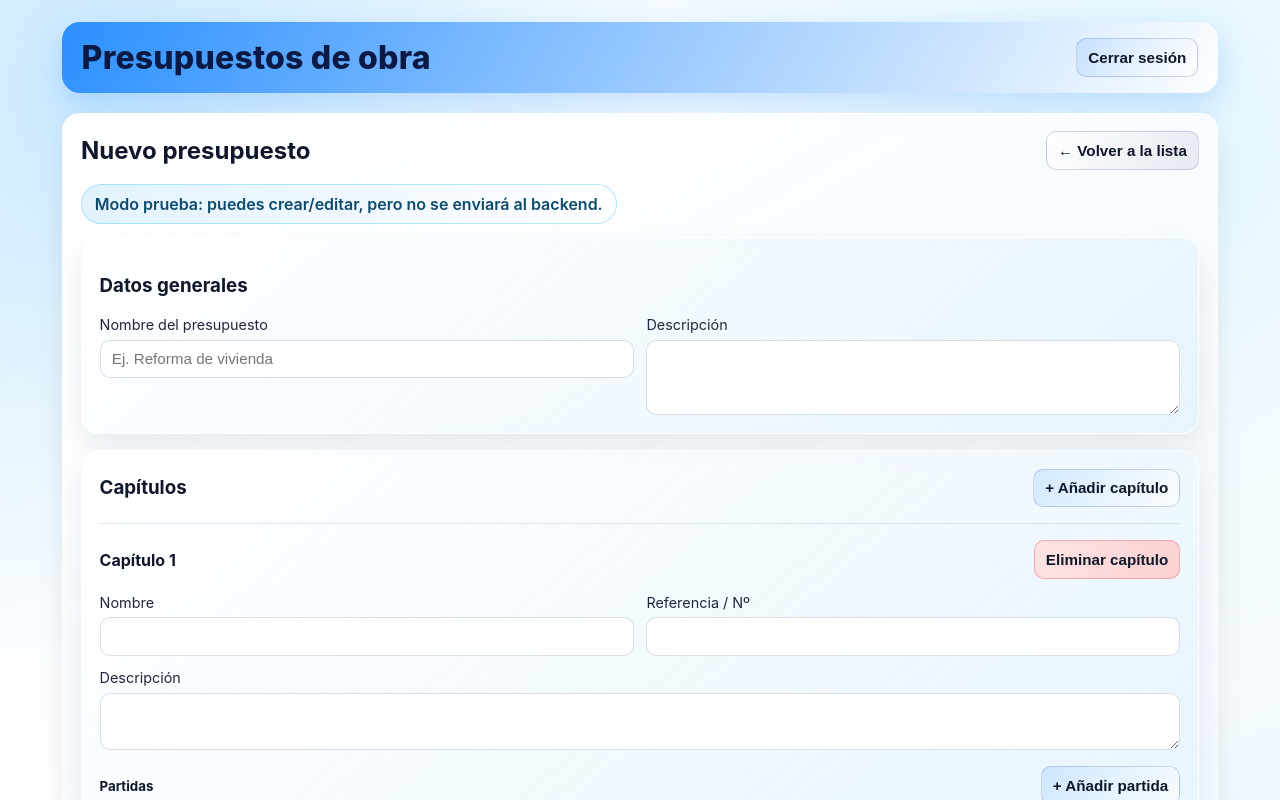
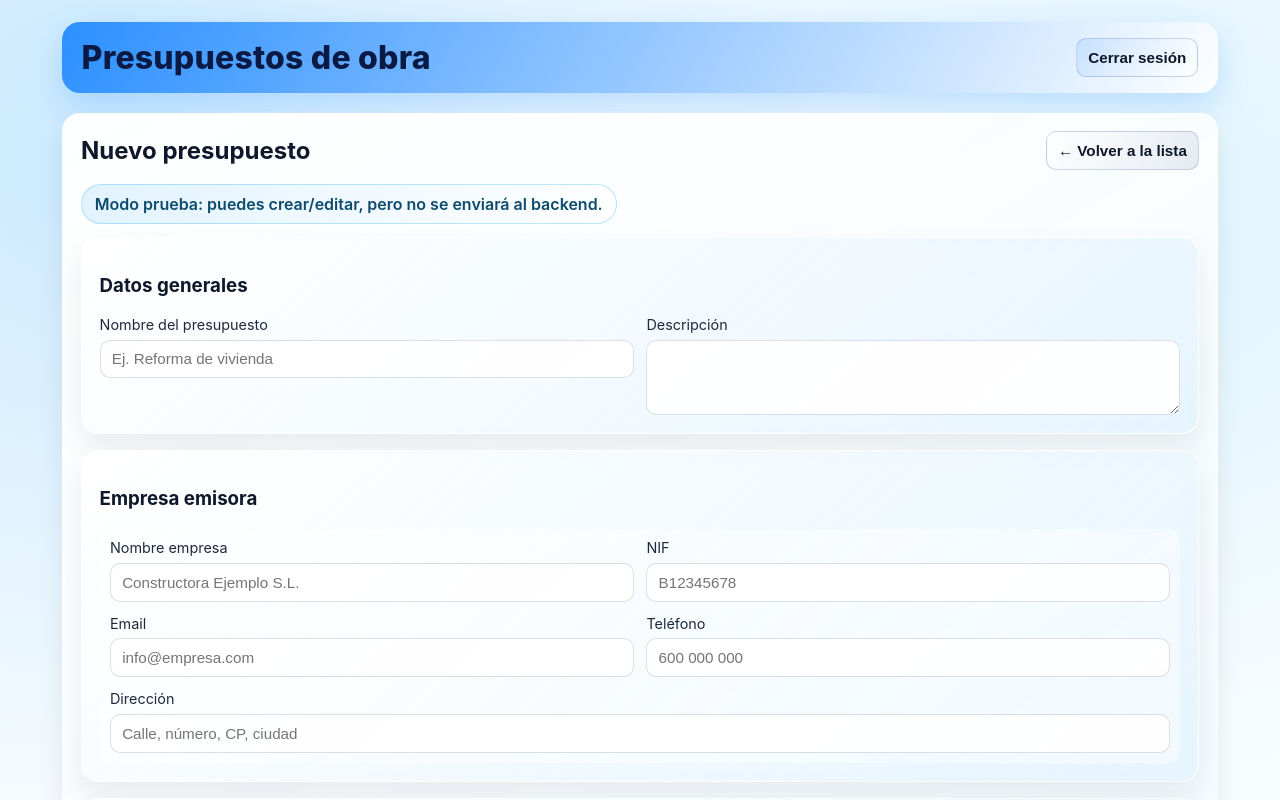
Before and after one commit to Miguel-GPDev/front_presupuesto_obras, an Angular app: page / in a window 1280 px wide. Both pictures are taken after a click on the button "⚡ Probar rápido (sin login)". Shown: the top 800 px of the page. Built offline with nearby package versions, Linux system fonts and the light colour scheme.

Commit message:
feat: añadir datos de empresa y cliente en presupuesto

```diff
--- a/src/app/app.component.css
+++ b/src/app/app.component.css
@@ -119,6 +119,13 @@
 
 .full {
   grid-column: span 2;
+}
+
+
+.company-grid {
+  background: rgba(255, 255, 255, 0.45);
+  padding: 0.65rem;
+  border-radius: 12px;
 }
 
 label {
--- a/src/app/app.component.html
+++ b/src/app/app.component.html
@@ -102,6 +102,59 @@
         </div>
       </section>
 
+
+      <section class="panel nested" formGroupName="empresa">
+        <h3>Empresa emisora</h3>
+        <div class="grid company-grid">
+          <label>
+            Nombre empresa
+            <input formControlName="nombre" placeholder="Constructora Ejemplo S.L." />
+          </label>
+          <label>
+            NIF
+            <input formControlName="nif" placeholder="B12345678" />
+          </label>
+          <label>
+            Email
+            <input type="email" formControlName="email" placeholder="info@empresa.com" />
+          </label>
+          <label>
+            Teléfono
+            <input formControlName="telefono" placeholder="600 000 000" />
+          </label>
+          <label class="full">
+            Dirección
+            <input formControlName="direccion" placeholder="Calle, número, CP, ciudad" />
+          </label>
+        </div>
+      </section>
+
+      <section class="panel nested" formGroupName="cliente">
+        <h3>Datos del cliente</h3>
+        <div class="grid company-grid">
+          <label>
+            Nombre cliente
+            <input formControlName="nombre" placeholder="Cliente Ejemplo" />
+          </label>
+          <label>
+            NIF / DNI
+            <input formControlName="nif" placeholder="12345678A" />
+          </label>
+          <label>
+            Email
+            <input type="email" formControlName="email" placeholder="cliente@email.com" />
+          </label>
+          <label>
+            Teléfono
+            <input formControlName="telefono" placeholder="611 111 111" />
+          </label>
+          <label class="full">
+            Dirección
+            <input formControlName="direccion" placeholder="Calle, número, CP, ciudad" />
+          </label>
+        </div>
+      </section>
+
       <section class="panel nested" formArrayName="capitulos">
         <div class="section-title">
           <h3>Capítulos</h3>
--- a/src/app/app.component.ts
+++ b/src/app/app.component.ts
@@ -2,7 +2,7 @@ import { CommonModule } from '@angular/common';
 import { Component, computed, signal } from '@angular/core';
 import { FormArray, FormBuilder, FormGroup, ReactiveFormsModule, Validators } from '@angular/forms';
 import { PresupuestoService } from './presupuesto.service';
-import { AuthResponse, Capitulo, Partida, Presupuesto } from './presupuesto.models';
+import { AuthResponse, Capitulo, Cliente, EmpresaEmisora, Partida, Presupuesto } from './presupuesto.models';
 
 type Vista = 'login' | 'home' | 'editor';
 type AuthModo = 'login' | 'register';
@@ -44,6 +44,20 @@ export class AppComponent {
   readonly form = this.fb.group({
     nombre: ['', [Validators.required]],
     descripcion: [''],
+    empresa: this.fb.group({
+      nombre: ['', Validators.required],
+      nif: [''],
+      email: ['', Validators.email],
+      telefono: [''],
+      direccion: ['']
+    }),
+    cliente: this.fb.group({
+      nombre: ['', Validators.required],
+      nif: [''],
+      email: ['', Validators.email],
+      telefono: [''],
+      direccion: ['']
+    }),
     capitulos: this.fb.array([])
   });
 
@@ -267,6 +281,20 @@ export class AppComponent {
       id: this.presupuestoActualId() ?? undefined,
       nombre: this.form.value.nombre ?? '',
       descripcion: this.form.value.descripcion ?? '',
+      empresa: {
+        nombre: this.form.value.empresa?.nombre ?? '',
+        nif: this.form.value.empresa?.nif ?? '',
+        email: this.form.value.empresa?.email ?? '',
+        telefono: this.form.value.empresa?.telefono ?? '',
+        direccion: this.form.value.empresa?.direccion ?? ''
+      } as EmpresaEmisora,
+      cliente: {
+        nombre: this.form.value.cliente?.nombre ?? '',
+        nif: this.form.value.cliente?.nif ?? '',
+        email: this.form.value.cliente?.email ?? '',
+        telefono: this.form.value.cliente?.telefono ?? '',
+        direccion: this.form.value.cliente?.direccion ?? ''
+      } as Cliente,
       capitulos: this.capitulos.controls.map((capituloForm, indexCapitulo): Capitulo => ({
         nombre: capituloForm.value.nombre ?? '',
         referencia: capituloForm.value.referencia ?? '',
@@ -316,7 +344,12 @@ export class AppComponent {
   }
 
   private reiniciarFormularioPresupuesto(): void {
-    this.form.reset({ nombre: '', descripcion: '' });
+    this.form.reset({
+      nombre: '',
+      descripcion: '',
+      empresa: { nombre: '', nif: '', email: '', telefono: '', direccion: '' },
+      cliente: { nombre: '', nif: '', email: '', telefono: '', direccion: '' }
+    });
     this.capitulos.clear();
     this.agregarCapitulo();
   }
@@ -324,7 +357,9 @@ export class AppComponent {
   private cargarFormularioDesdePresupuesto(presupuesto: Presupuesto): void {
     this.form.patchValue({
       nombre: presupuesto.nombre,
-      descripcion: presupuesto.descripcion
+      descripcion: presupuesto.descripcion,
+      empresa: presupuesto.empresa ?? { nombre: '', nif: '', email: '', telefono: '', direccion: '' },
+      cliente: presupuesto.cliente ?? { nombre: '', nif: '', email: '', telefono: '', direccion: '' }
     });
 
     this.capitulos.clear();
```
Also changed, not shown: src/app/presupuesto.models.ts (+19 -0 lines), 1 other file (tests, documents, lock files or other folders).
